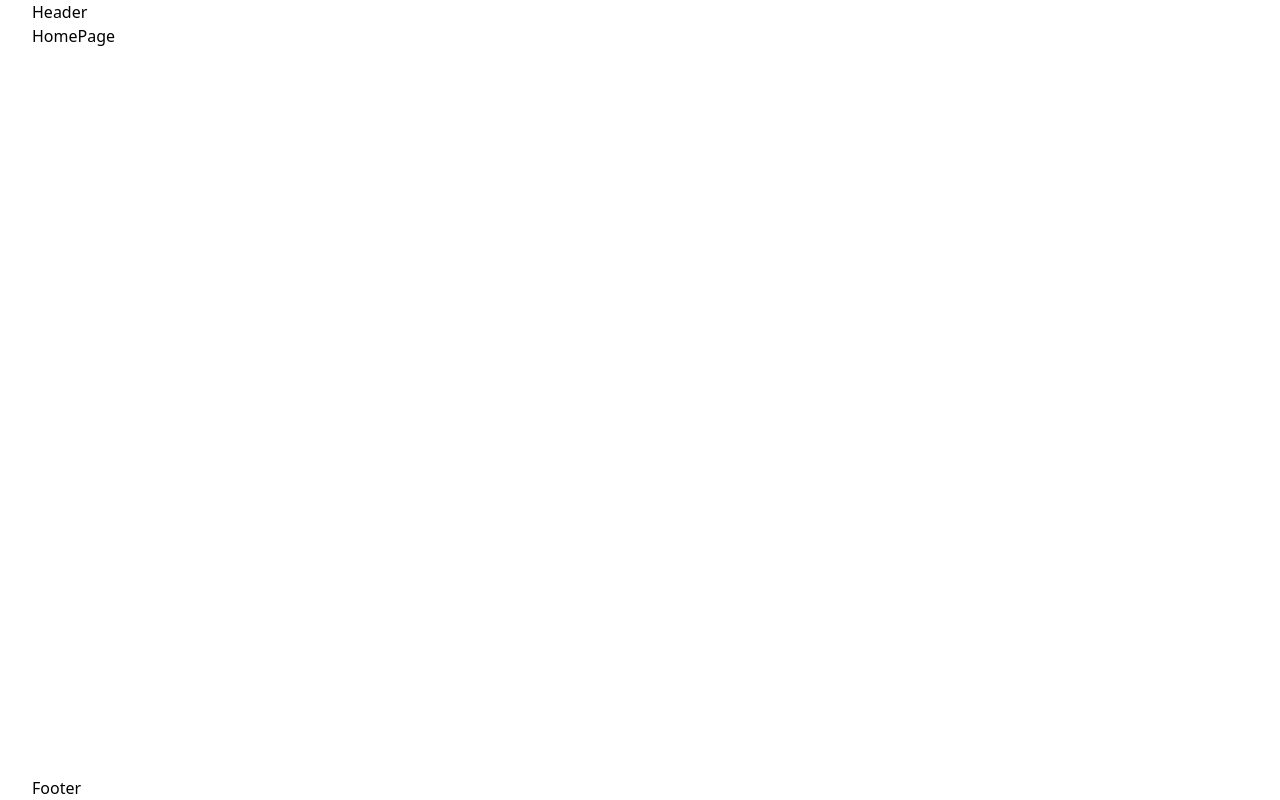
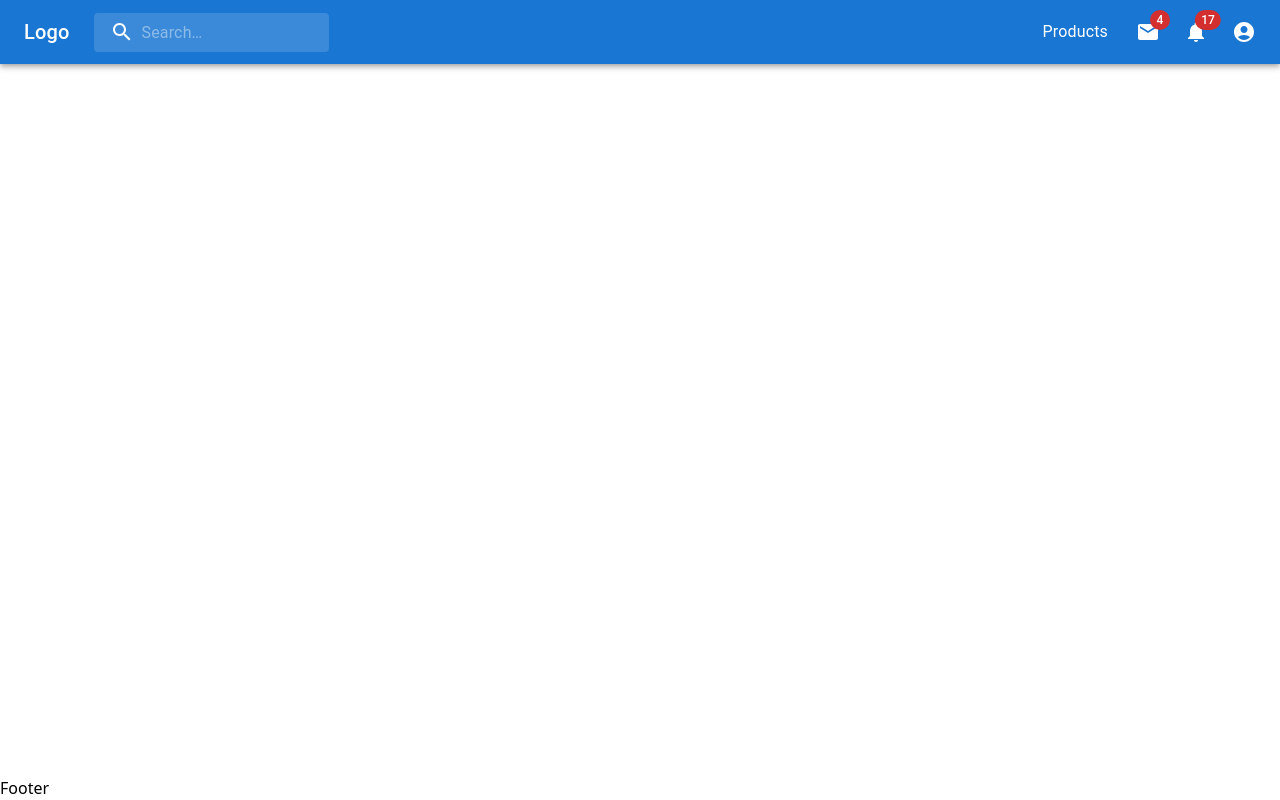
Before and after one commit to Woollywood/alpha-products, a React (Vite) app: page / in a window 1280 px wide. Built offline with nearby package versions, Linux system fonts and the light colour scheme; no server answers.

Commit message:
feat: material ui + header

```diff
--- a/package.json
+++ b/package.json
@@ -10,8 +10,11 @@
     "preview": "vite preview"
   },
   "dependencies": {
+    "@emotion/react": "^11.14.0",
+    "@emotion/styled": "^11.14.0",
+    "@mui/icons-material": "^6.1.10",
+    "@mui/material": "^6.1.10",
     "@reduxjs/toolkit": "^2.4.0",
-    "antd": "^5.22.3",
     "axios": "^1.7.9",
     "react": "^18.3.1",
     "react-dom": "^18.3.1",
--- a/src/components/shared/Header.tsx
+++ b/src/components/shared/Header.tsx
@@ -1,5 +1,144 @@
 import React from 'react';
+import { styled, alpha } from '@mui/material/styles';
+import AppBar from '@mui/material/AppBar';
+import Box from '@mui/material/Box';
+import Toolbar from '@mui/material/Toolbar';
+import IconButton from '@mui/material/IconButton';
+import Typography from '@mui/material/Typography';
+import InputBase from '@mui/material/InputBase';
+import Badge from '@mui/material/Badge';
+import MenuItem from '@mui/material/MenuItem';
+import Menu from '@mui/material/Menu';
+import SearchIcon from '@mui/icons-material/Search';
+import AccountCircle from '@mui/icons-material/AccountCircle';
+import MailIcon from '@mui/icons-material/Mail';
+import NotificationsIcon from '@mui/icons-material/Notifications';
+import { Link } from 'react-router';
+
+const Search = styled('div')(({ theme }) => ({
+	position: 'relative',
+	borderRadius: theme.shape.borderRadius,
+	backgroundColor: alpha(theme.palette.common.white, 0.15),
+	'&:hover': {
+		backgroundColor: alpha(theme.palette.common.white, 0.25),
+	},
+	marginRight: theme.spacing(2),
+	marginLeft: 0,
+	width: '100%',
+	[theme.breakpoints.up('sm')]: {
+		marginLeft: theme.spacing(3),
+		width: 'auto',
+	},
+}));
+
+const SearchIconWrapper = styled('div')(({ theme }) => ({
+	padding: theme.spacing(0, 2),
+	height: '100%',
+	position: 'absolute',
+	pointerEvents: 'none',
+	display: 'flex',
+	alignItems: 'center',
+	justifyContent: 'center',
+}));
+
+const StyledInputBase = styled(InputBase)(({ theme }) => ({
+	color: 'inherit',
+	'& .MuiInputBase-input': {
+		padding: theme.spacing(1, 1, 1, 0),
+		// vertical padding + font size from searchIcon
+		paddingLeft: `calc(1em + ${theme.spacing(4)})`,
+		transition: theme.transitions.create('width'),
+		width: '100%',
+		[theme.breakpoints.up('md')]: {
+			width: '20ch',
+		},
+	},
+}));
+
+const pages: { label: string; to: string }[] = [{ label: 'Products', to: '/products' }];
 
 export const Header: React.FC = () => {
-	return <header>Header</header>;
+	const [anchorEl, setAnchorEl] = React.useState<null | HTMLElement>(null);
+
+	const isMenuOpen = Boolean(anchorEl);
+
+	const handleProfileMenuOpen = (event: React.MouseEvent<HTMLElement>) => {
+		setAnchorEl(event.currentTarget);
+	};
+
+	const handleMenuClose = () => {
+		setAnchorEl(null);
+	};
+
+	const menuId = 'primary-search-account-menu';
+	const renderMenu = (
+		<Menu
+			anchorEl={anchorEl}
+			anchorOrigin={{
+				vertical: 'top',
+				horizontal: 'right',
+			}}
+			id={menuId}
+			keepMounted
+			transformOrigin={{
+				vertical: 'top',
+				horizontal: 'right',
+			}}
+			open={isMenuOpen}
+			onClose={handleMenuClose}>
+			<MenuItem onClick={handleMenuClose}>Profile</MenuItem>
+			<MenuItem onClick={handleMenuClose}>My account</MenuItem>
+		</Menu>
+	);
+
+	return (
+		<Box sx={{ flexGrow: 1 }}>
+			<AppBar position='static'>
+				<Toolbar>
+					<Link to='/'>
+						<Typography variant='h6' noWrap component='div'>
+							Logo
+						</Typography>
+					</Link>
+					<Search>
+						<SearchIconWrapper>
+							<SearchIcon />
+						</SearchIconWrapper>
+						<StyledInputBase placeholder='Search…' inputProps={{ 'aria-label': 'search' }} />
+					</Search>
+					<Box sx={{ flexGrow: 1 }} />
+					{pages.map(({ label, to }) => (
+						<MenuItem key={to}>
+							<Link to={to}>
+								<Typography sx={{ textAlign: 'center' }}>{label}</Typography>
+							</Link>
+						</MenuItem>
+					))}
+					<Box>
+						<IconButton size='large' aria-label='show 4 new mails' color='inherit'>
+							<Badge badgeContent={4} color='error'>
+								<MailIcon />
+							</Badge>
+						</IconButton>
+						<IconButton size='large' aria-label='show 17 new notifications' color='inherit'>
+							<Badge badgeContent={17} color='error'>
+								<NotificationsIcon />
+							</Badge>
+						</IconButton>
+						<IconButton
+							size='large'
+							edge='end'
+							aria-label='account of current user'
+							aria-controls={menuId}
+							aria-haspopup='true'
+							onClick={handleProfileMenuOpen}
+							color='inherit'>
+							<AccountCircle />
+						</IconButton>
+					</Box>
+				</Toolbar>
+			</AppBar>
+			{renderMenu}
+		</Box>
+	);
 };
--- a/src/layouts/DefaultLayout.tsx
+++ b/src/layouts/DefaultLayout.tsx
@@ -5,9 +5,9 @@ import { Footer } from '@/components/shared/Footer';
 
 export const DefaultLayout: React.FC = () => {
 	return (
-		<div className='container grid min-h-screen grid-rows-[auto_1fr_auto]'>
+		<div className='grid min-h-screen grid-rows-[auto_1fr_auto] gap-12'>
 			<Header />
-			<main>
+			<main className='container'>
 				<Outlet />
 			</main>
 			<Footer />
--- a/src/pages/index.tsx
+++ b/src/pages/index.tsx
@@ -1,5 +1,5 @@
 import React from 'react';
 
 export const Component: React.FC = () => {
-	return <div>HomePage</div>;
+	return <div></div>;
 };
```
Also changed, not shown: 1 other file (tests, documents, lock files or other folders).
